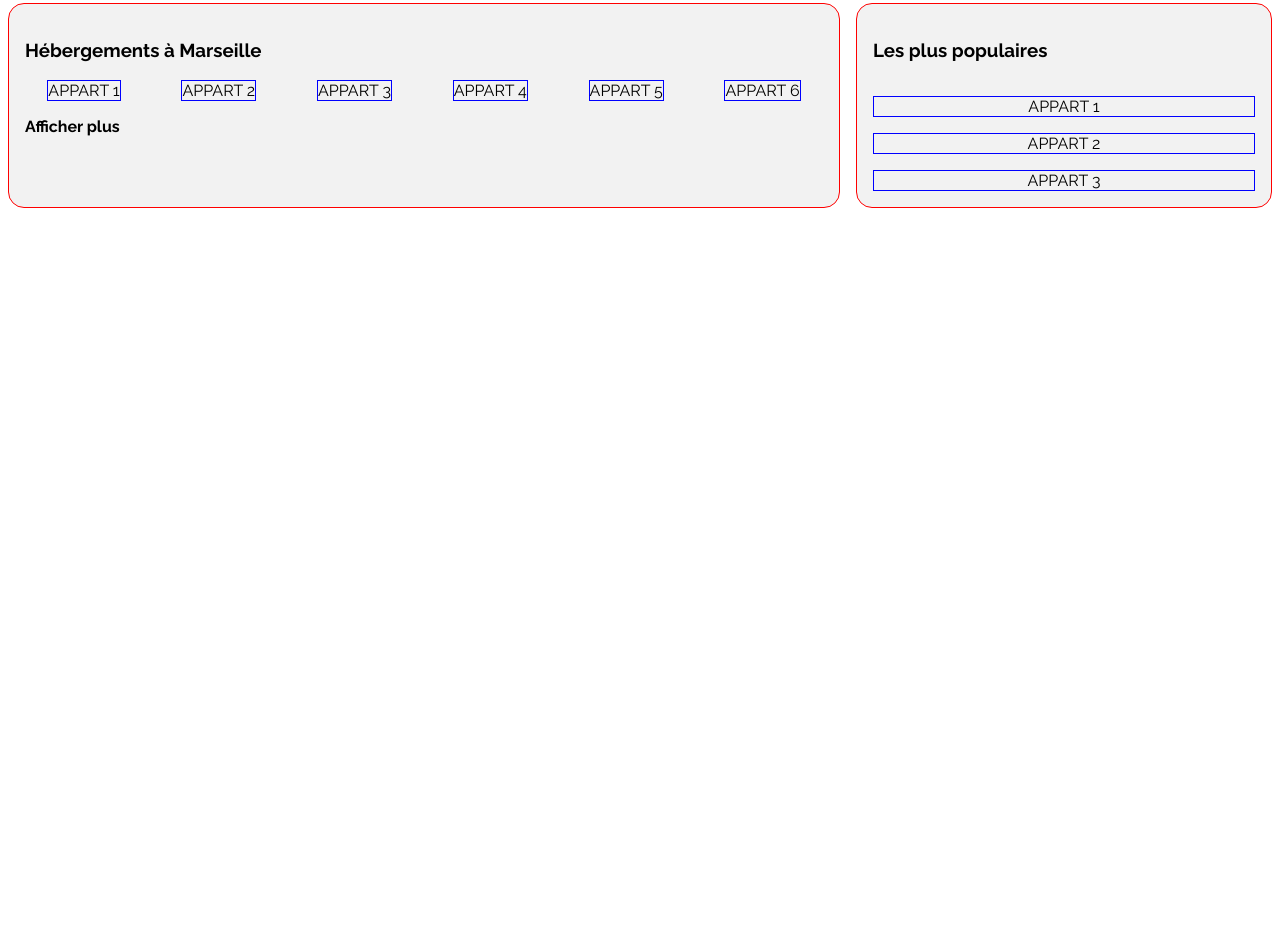
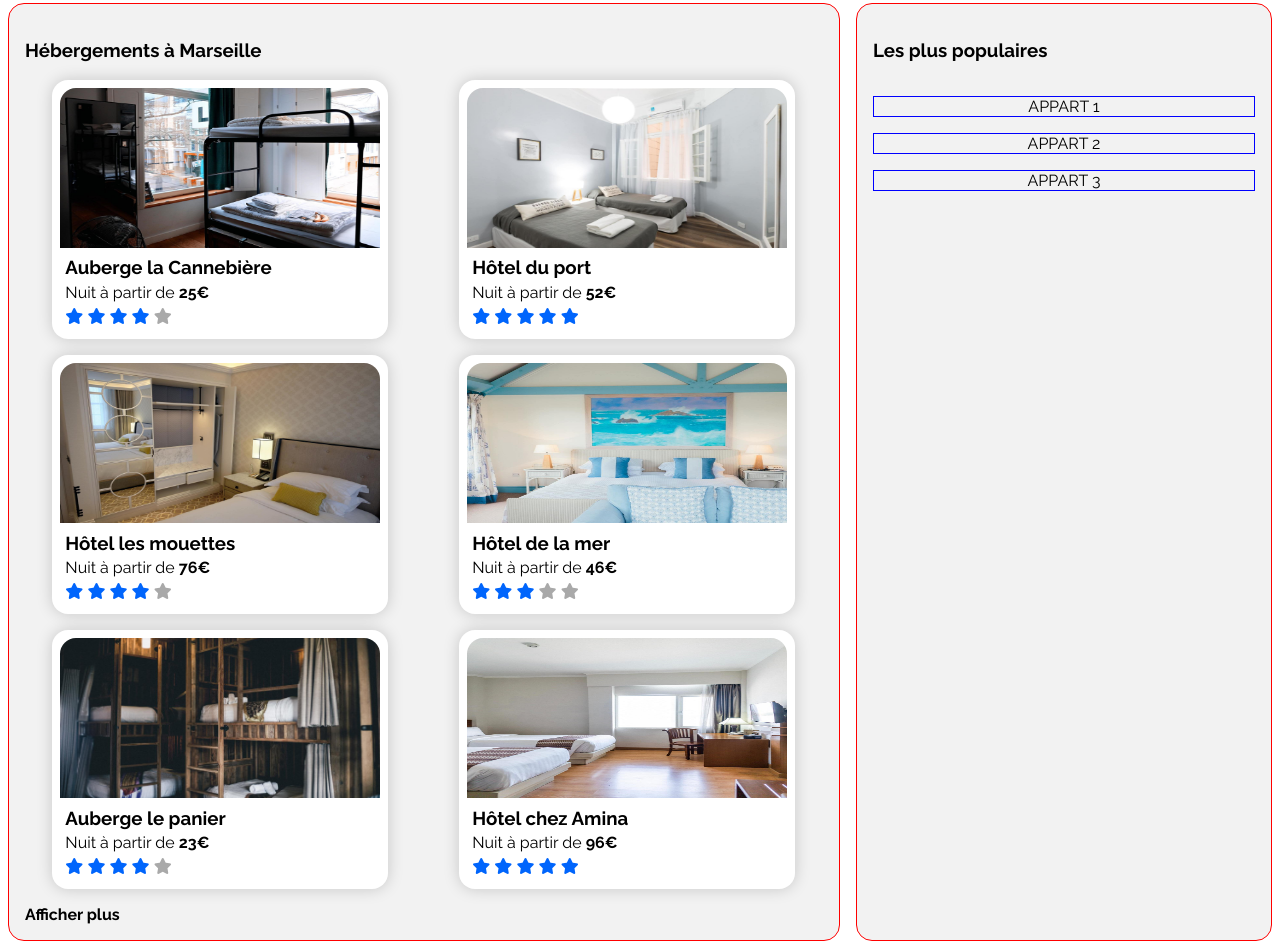
Before and after one commit to Elkadion/P2-github, a plain HTML site: page index.html in a window 1280 px wide. Shown: the part 425-1374 px from the top of the page. Before the commit the page ends 800 px from the top, so only its background shows below. Drawn offline with Linux system fonts and the light colour scheme.

Commit message:
carte appartement

```diff
--- a/index.html
+++ b/index.html
@@ -80,12 +80,96 @@
       <div class="marseille">
         <h3>Hébergements à Marseille</h3>
         <div class="liste-appartements">
-          <div>APPART 1</div>
-          <div>APPART 2</div>
-          <div>APPART 3</div>
-          <div>APPART 4</div>
-          <div>APPART 5</div>
-          <div>APPART 6</div>
+          <div class="carte-appartement">
+            <img
+              src="images\hebergements\3_medium\marcus-loke-WQJvWU_HZFo-unsplash.jpg"
+              alt="cannebière"
+            />
+            <h3>Auberge la Cannebière</h3>
+            <p>Nuit à partir de <strong>25€</strong></p>
+            <p class="stars">
+              <i class="fas fa-star blue"></i>
+              <i class="fas fa-star blue"></i>
+              <i class="fas fa-star blue"></i>
+              <i class="fas fa-star blue"></i>
+              <i class="fas fa-star grey"></i>
+            </p>
+          </div>
+          <div class="carte-appartement">
+            <img
+              src="images\hebergements\3_medium\fred-kleber-gTbaxaVLvsg-unsplash.jpg"
+              alt="cannebière"
+            />
+            <h3>Hôtel du port</h3>
+            <p>Nuit à partir de <strong>52€</strong></p>
+            <p class="stars">
+              <i class="fas fa-star blue"></i>
+              <i class="fas fa-star blue"></i>
+              <i class="fas fa-star blue"></i>
+              <i class="fas fa-star blue"></i>
+              <i class="fas fa-star blue"></i>
+            </p>
+          </div>
+          <div class="carte-appartement">
+            <img
+              src="images\hebergements\3_medium\reisetopia-B8WIgxA_PFU-unsplash.jpg"
+              alt="cannebière"
+            />
+            <h3>Hôtel les mouettes</h3>
+            <p>Nuit à partir de <strong>76€</strong></p>
+            <p class="stars">
+              <i class="fas fa-star blue"></i>
+              <i class="fas fa-star blue"></i>
+              <i class="fas fa-star blue"></i>
+              <i class="fas fa-star blue"></i>
+              <i class="fas fa-star grey"></i>
+            </p>
+          </div>
+          <div class="carte-appartement">
+            <img
+              src="images\hebergements\3_medium\annie-spratt-Eg1qcIitAuA-unsplash.jpg"
+              alt="cannebière"
+            />
+            <h3>Hôtel de la mer</h3>
+            <p>Nuit à partir de <strong>46€</strong></p>
+            <p class="stars">
+              <i class="fas fa-star blue"></i>
+              <i class="fas fa-star blue"></i>
+              <i class="fas fa-star blue"></i>
+              <i class="fas fa-star grey"></i>
+              <i class="fas fa-star grey"></i>
+            </p>
+          </div>
+          <div class="carte-appartement">
+            <img
+              src="images\hebergements\3_medium\nicate-lee-kT-ZyaiwBe0-unsplash.jpg"
+              alt="cannebière"
+            />
+            <h3>Auberge le panier</h3>
+            <p>Nuit à partir de <strong>23€</strong></p>
+            <p class="stars">
+              <i class="fas fa-star blue"></i>
+              <i class="fas fa-star blue"></i>
+              <i class="fas fa-star blue"></i>
+              <i class="fas fa-star blue"></i>
+              <i class="fas fa-star grey"></i>
+            </p>
+          </div>
+          <div class="carte-appartement">
+            <img
+              src="images\hebergements\3_medium\febrian-zakaria-M6S1WvfW68A-unsplash.jpg"
+              alt="cannebière"
+            />
+            <h3>Hôtel chez Amina</h3>
+            <p>Nuit à partir de <strong>96€</strong></p>
+            <p class="stars">
+              <i class="fas fa-star blue"></i>
+              <i class="fas fa-star blue"></i>
+              <i class="fas fa-star blue"></i>
+              <i class="fas fa-star blue"></i>
+              <i class="fas fa-star blue"></i>
+            </p>
+          </div>
         </div>
         <a href="">Afficher plus</a>
       </div>
--- a/style.css
+++ b/style.css
@@ -43,14 +43,14 @@ nav a:hover {
 
 #titre1 {
   font-size: 1.5rem;
-  font-style: bold;
+  font-weight: bold;
   padding-left: 1rem;
   margin-bottom: 10px;
 }
 
 #titre2 {
   font-size: 1rem;
-  font-style: "normal";
+  font-weight: "normal";
   font-family: "raleway";
   padding-left: 1rem;
   margin-bottom: 20px;
@@ -243,11 +243,6 @@ nav a:hover {
   }
 }
 
-.liste-appartements div {
-  border: 1px solid blue;
-  flex-basis: (33%-1rem);
-}
-
 .liste-appartements {
   display: flex;
   flex-wrap: wrap;
@@ -268,3 +263,33 @@ nav a:hover {
   flex-wrap: wrap;
   justify-content: space-around;
 }
+
+/* Cards Marseille */
+.carte-appartement {
+  background-color: white;
+  border-radius: 1rem;
+  padding: 0.5rem;
+  box-shadow: 0 0 16px #0000002e;
+}
+
+.carte-appartement img {
+  border-radius: 1rem 1rem 0 0;
+  height: 10rem;
+  width: 20rem;
+}
+
+.carte-appartement p {
+  margin: 0.3rem;
+}
+
+.carte-appartement h3 {
+  margin: 0.3rem;
+}
+
+.blue {
+  color: #0065fc;
+}
+
+.grey {
+  color: darkgray;
+}
```
